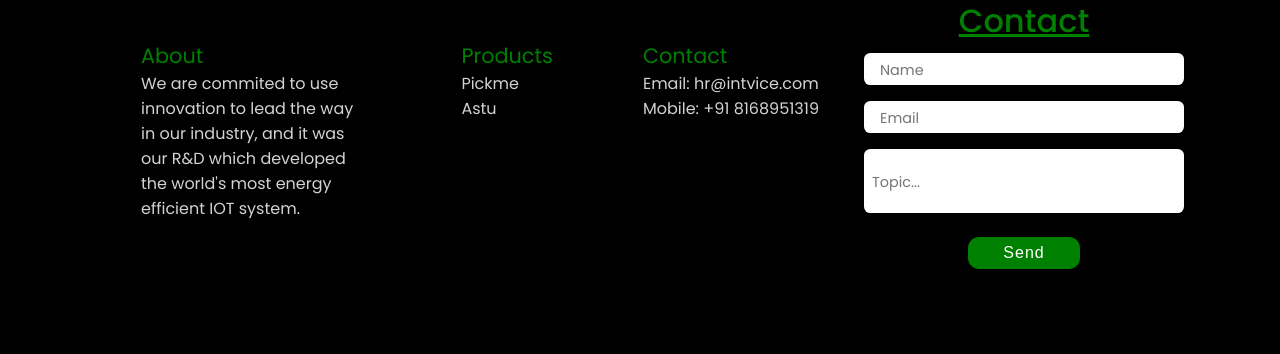
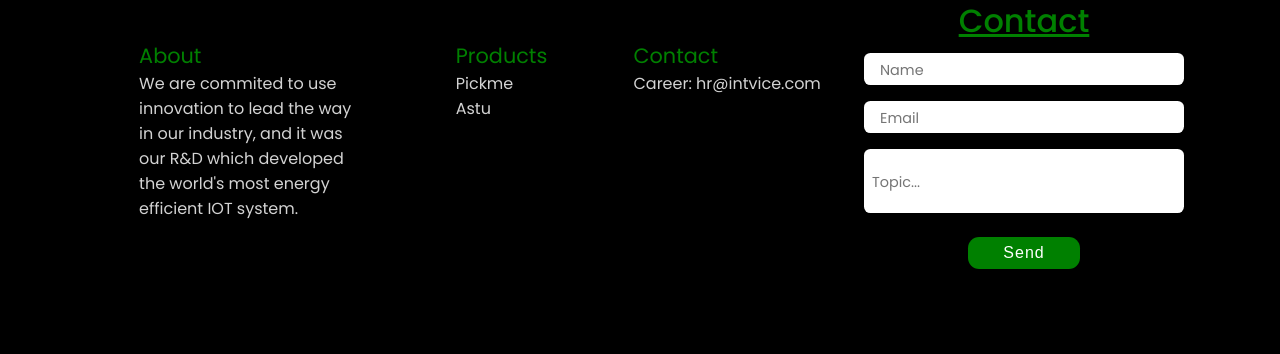
Before and after one commit to searchgrand197/web_in, a plain HTML site: page Terms&Conditions.html in a window 1280 px wide. Shown: the part 8090-8444 px from the top of the page. Drawn offline with nearby package versions, Linux system fonts and the light colour scheme.

Commit message:
Update Terms&Conditions.html

```diff
--- a/Terms&Conditions.html
+++ b/Terms&Conditions.html
@@ -285,8 +285,7 @@ We reserve the right, at our sole discretion, to update, change or replace any p
                     <div class="contactUs">
                         <p class="aboutHeadings">Contact</p>
                         <ul>
-                            <li>Email: hr@intvice.com</li>
-                            <li>Mobile: +91 8168951319</li>
+                            <li>Career: hr@intvice.com</li>
                         </ul>
                     </div>
                 </div>
```
